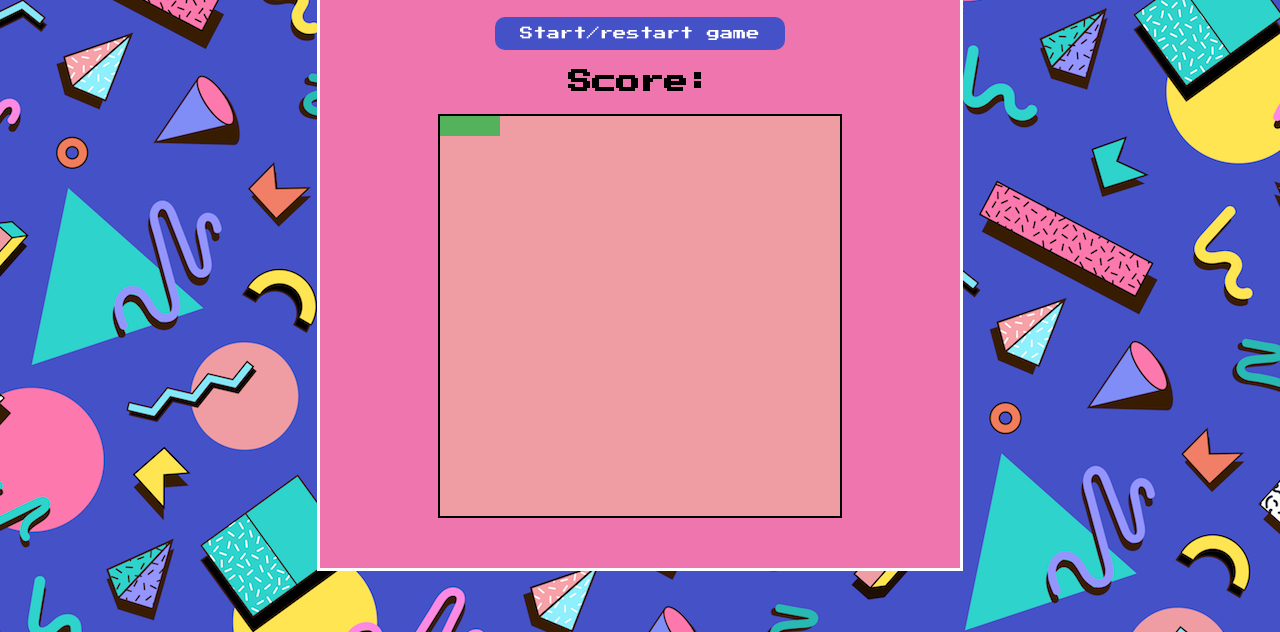
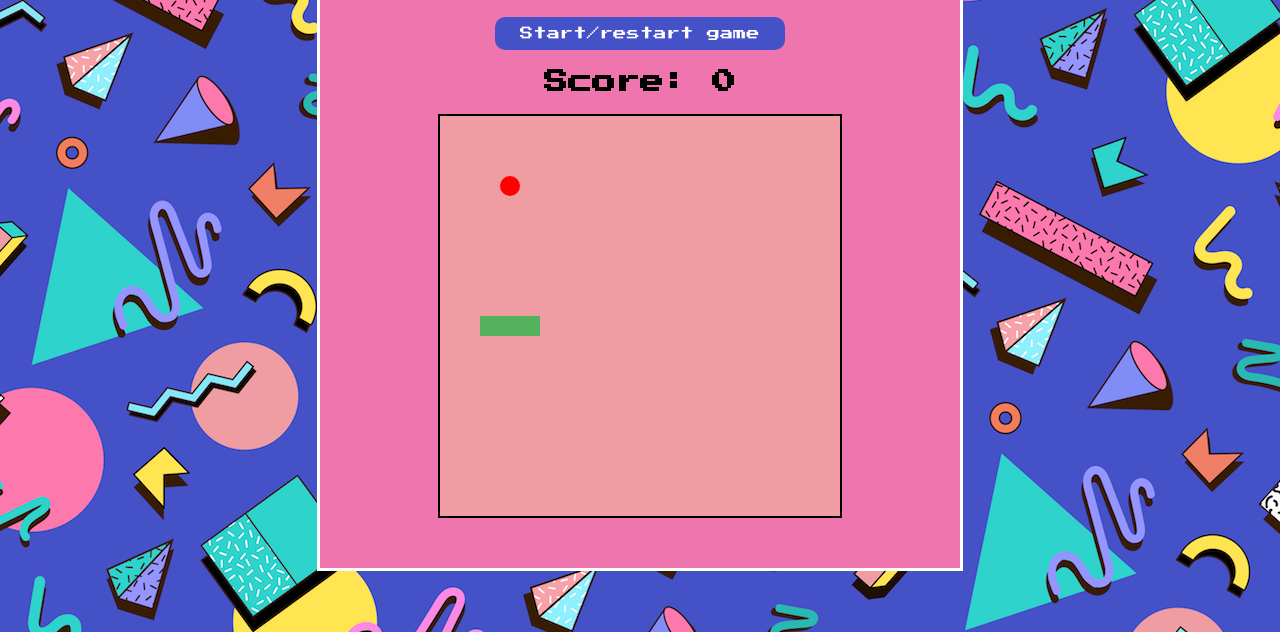
Before and after one commit to kriseliassen/Snake-game, a plain HTML site: page index.html in a window 1280 px wide. Both pictures are taken after a click on the button "Start/restart game". Shown: the part 168-800 px from the top of the page. Drawn offline with Linux system fonts and the light colour scheme.

Commit message:
Added functions move(), generateApple(), startGame(), gameOver()

```diff
--- a/index.html
+++ b/index.html
@@ -15,6 +15,7 @@
       <h1>Snake game</h1>
       <button id="start">Start/restart game</button>
       <h2>Score: <span id="score"></span></h2>
+      <h3 id="gameOver"></h3>
       <div class="grid"></div>
     </div>
     <script src="index.js"></script>
--- a/index.js
+++ b/index.js
@@ -1,10 +1,16 @@
 const grid = document.querySelector('.grid')
 const btnStart = document.getElementById('start')
 const scoreDisplay = document.getElementById('score')
+let gameOverDisplay = document.getElementById('gameOver')
 let squares = []
-const width = 20
-let currentSnake = [2,1,0]
+let currentSnake = [202,201,200]
+let width = 20
 let direction = 1
+let appleIndex = 0
+let timerId = 0
+let score = 0
+let speed = 0.9
+let intervalTime = 800
 
 
 function createGrid() {
@@ -17,27 +23,85 @@ function createGrid() {
 }
 createGrid()
 
+function gameOver() {
+    gameOverDisplay.textContent = 'Game over!'
+}
+
 currentSnake.forEach(index => squares[index].classList.add('snake'))
 
+function startGame() {
+    currentSnake.forEach(index => squares[index].classList.remove('snake'))
+    squares[appleIndex].classList.remove('apple')
+    clearInterval(timerId)
+    currentSnake = [202,201,200]
+    score = 0
+    scoreDisplay.textContent = score
+    gameOverDisplay.textContent = ""
+    direction = 1
+    intervalTime = 1000
+    generateApple()
+    currentSnake.forEach(index => squares[index].classList.add('snake'))
+    timerId = setInterval(move, intervalTime)
+}
+
 function move() {
+   if (
+        /* Snake hits right wall */
+        (currentSnake[0] % width === width-1 && direction === 1) ||
+        /* Snake hits bottom wall */
+        (currentSnake[0] + width >= width*width && direction === width) ||
+        /* Snake hits left wall */
+        (currentSnake[0] % width === 0 && direction === -1) ||
+        /* Snake hits top wall */
+        (currentSnake[0] - width < 0 && direction === +width) ||
+        squares[currentSnake[0] + direction].classList.contains('snake')
+        )
+    return [clearInterval(timerId), gameOver()]
+
+
+
+    /* Removes end-square from snake */
     const tail = currentSnake.pop()
     squares[tail].classList.remove('snake')
+    /* Adds length to snake in front */
     currentSnake.unshift(currentSnake[0] + direction)
+
+    /* If snake gets apple */
+    if (squares[currentSnake[0]].classList.contains('apple')) {
+        squares[currentSnake[0]].classList.remove('apple')
+        squares[tail].classList.add('snake')
+        currentSnake.push(tail)
+        generateApple()
+        score++
+        scoreDisplay.textContent = score
+        clearInterval(timerId)
+        intervalTime = intervalTime * speed
+        timerId = setInterval(move, intervalTime)
+    }
     squares[currentSnake[0]].classList.add('snake')
 }
 
+function generateApple() {
+    do {
+        appleIndex = Math.floor(Math.random()*squares.length)
+    } while (squares[appleIndex].classList.contains('snake'))
+
+    squares[appleIndex].classList.add('apple')
+}
+generateApple()
+
 function control(e) {
-    if (e.keyCode === 37) {
-        direction = -1
+    if (e.keyCode === 39) {
+    direction = 1
     } else if (e.keyCode === 38) {
-        direction = -width
-    } else if (e.keyCode === 39) {
-        direction = 1
+    direction = -width
+    } else if (e.keyCode === 37) {
+    direction = -1
     } else if (e.keyCode === 40) {
-        direction = +width
+    direction = +width
     }
 }
 
-/* const timerId = setInterval(move, 1000) */
 
-document.addEventListener('keydown', control)
+document.addEventListener('keyup', control)
+btnStart.addEventListener('click', startGame)
--- a/styles.css
+++ b/styles.css
@@ -54,3 +54,9 @@ h1 {
 .snake {
   background-color: #53b25b;
 }
+
+.apple {
+  background-color: red;
+  border: none;
+  border-radius: 50%;
+}
```
